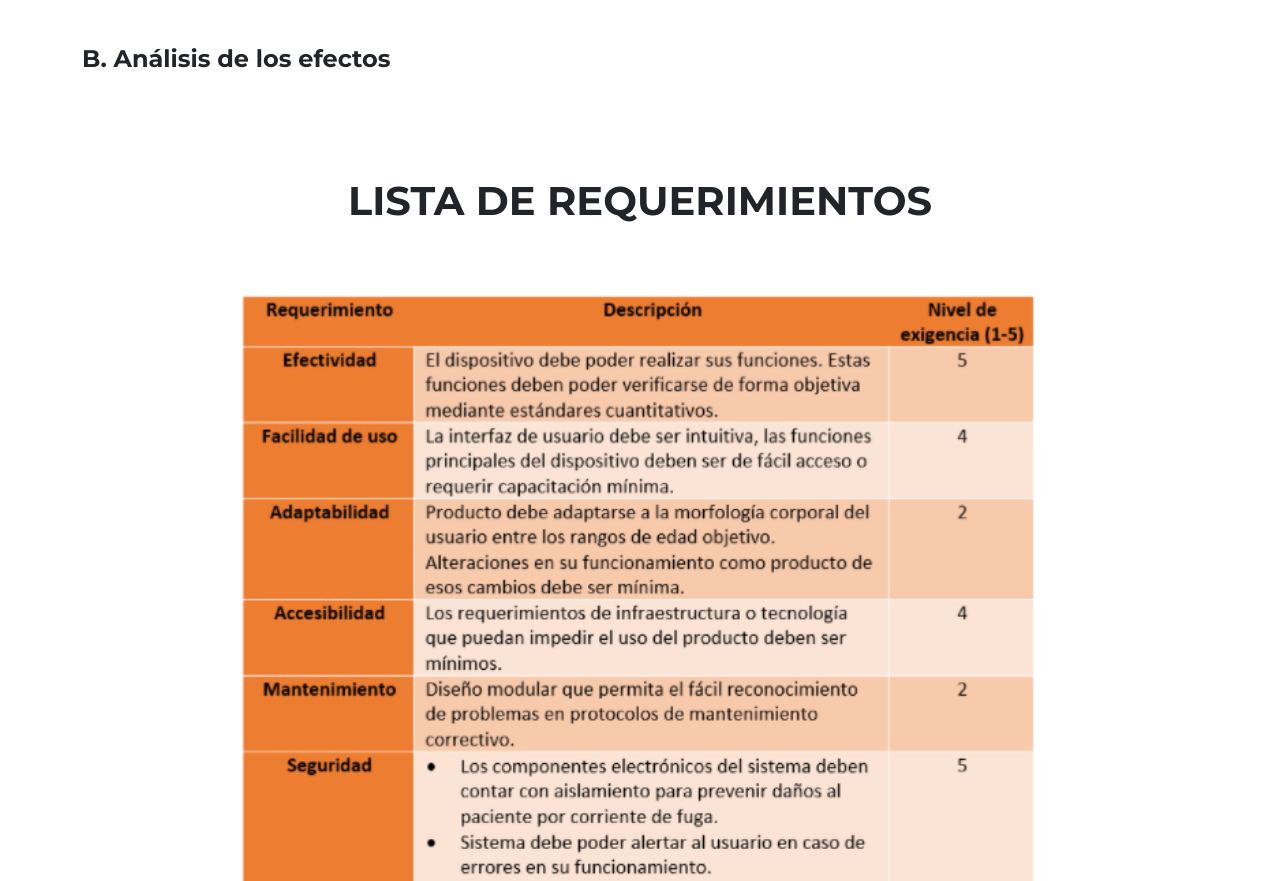
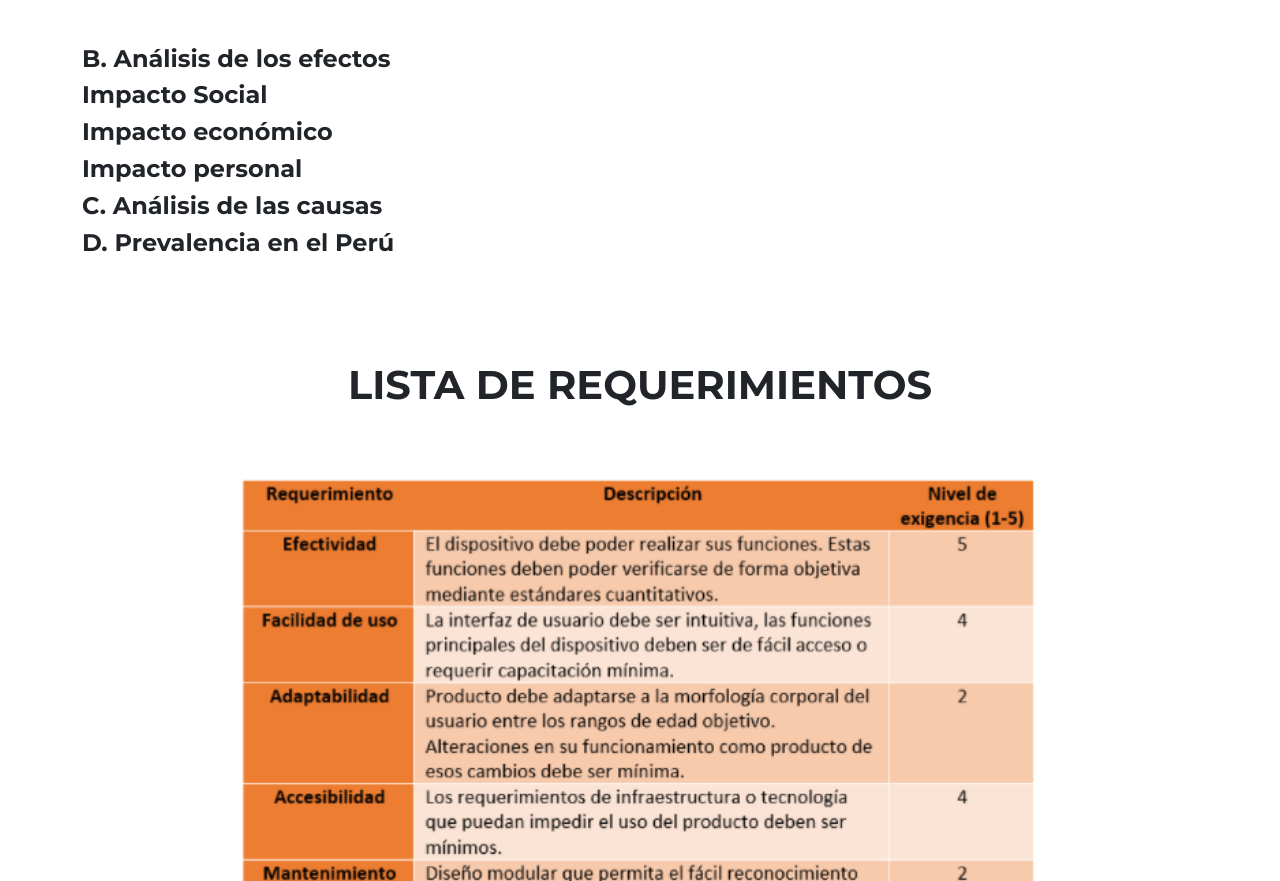
Before and after one commit to Grupobio2022/Hito2, a plain HTML site: page index.html in a window 1280 px wide. Shown: the part 1970-2851 px from the top of the page. Drawn offline with nearby package versions, Linux system fonts and the light colour scheme.

Commit message:
Update index.html

```diff
--- a/index.html
+++ b/index.html
@@ -65,8 +65,11 @@
                  <p class="mb-5">Cabe resaltar que actualmente no existe una cura para la enfermedad del Parkinson, sin embargo, existen tratamientos y servicios que ayudan a aliviar los síntomas y garantizan una mejor atención y calidad de vida posible del paciente. En este sentido, los tratamientos actuales buscan cubrir las necesidades del paciente en los siguientes ámbitos: Atención sanitaria especializada, tratamientos médicos, fisioterapia, logopedia, terapia ocupacional, atención psicológica, entre otros [8].  A su vez, los tratamientos pueden ser divididos en 4 categorías (tabla 3). </p>
                  <p class="mb-5">En cuanto a los tratamientos que involucran fármacos, podemos decir que la levodopa es la más usada para el control de síntomas. Inclusive, podríamos considerar la levodopa como un “Gold standard therapy” en el área, pues casi todos los pacientes la requieren con el transcurso de la enfermedad. Sin embargo, el uso constante y continuo trae consigo efectos secundarios como discinesia [9]. Cabe añadir que el tratamiento farmacológico con levodopa tampoco debe detenerse sin autorización médica pues puede traer consecuencias en la salud como fiebre, rigidez de los músculos, movimientos corporales inusuales y confusión. </p>
                 <h4>B. Análisis de los efectos</h4>
-
-
+                <h4>Impacto Social</h4>
+                <h4>Impacto económico</h4>
+                <h4>Impacto personal</h4>
+                <h4>C. Análisis de las causas</h4>
+                <h4>D. Prevalencia en el Perú</h4>
                 <!-- About-->
         <section class="page-section" id="about">
             <div class="container">
```
